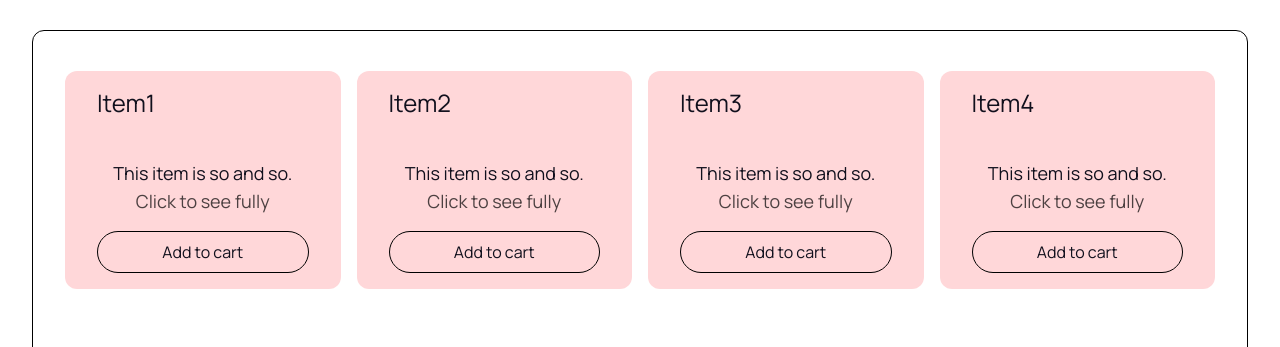
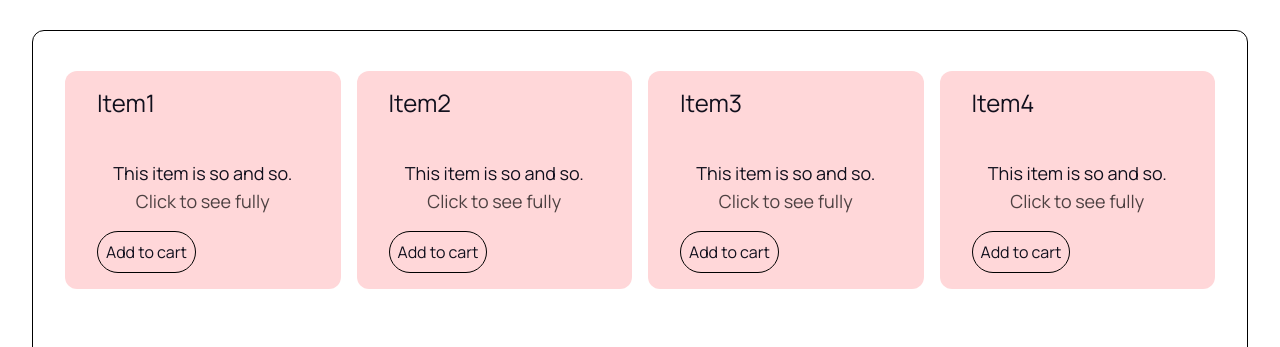
Before and after one commit to notcrimson/e-commerce-site, a React (Vite) app: page /store in a window 1280 px wide. Shown: the part 164-511 px from the top of the page. Built offline with nearby package versions, Linux system fonts and the light colour scheme; the HTML template or start-up script is replaced by a standard one.

Commit message:
Product component, ProductPage & dynamic routing

```diff
--- a/src/App.jsx
+++ b/src/App.jsx
@@ -1,6 +1,6 @@
 import { Navbar } from "./components";
 import { Route, Routes } from "react-router-dom";
-import { Home, Store } from "./pages";
+import { Home, ProductPage, Store } from "./pages";
 
 const App = () => {
   return (
@@ -9,6 +9,7 @@ const App = () => {
       <Routes>
         <Route path="/" element={<Home />} />
         <Route path="/store" element={<Store />} />
+        <Route path="/product/:productID" element={<ProductPage />} />
       </Routes>
     </main>
   );
--- /dev/null
+++ b/src/components/Product/Product.jsx
@@ -0,0 +1,35 @@
+import { Link } from "react-router-dom";
+import PropTypes from "prop-types";
+
+const Product = ({ card: { id, name, description, image } }) => {
+  return (
+    <div>
+      <Link to={`/product/${id}`}>
+        <div
+          className=" border border-none rounded-xl px-[2rem] py-4 my-2 bg-secondary-300/70
+              group transition-all duration-300 hover:bg-secondary-300
+              flex justify-center flex-col"
+        >
+          <h1 className="group-hover:text-white mb-10 text-2xl">{name}</h1>
+
+          <p className="group-hover:text-white text-center text-lg">{description}</p>
+
+          <p className="group-hover:text-white text-lg text-center text-black/70 font-normal mb-4">
+            Click to see fully
+          </p>
+          <Link>
+            <button className="hover:bg-white/40 active:bg-white/70 active:border-white/0 hover:shadow-xl active:drop-shadow-xl border border-solid border-black rounded-3xl p-2 ">
+              Add to cart
+            </button>
+          </Link>
+        </div>
+      </Link>
+    </div>
+  );
+};
+
+Product.propTypes = {
+  card: PropTypes.object,
+};
+
+export default Product;
--- /dev/null
+++ b/src/pages/ProductPage.jsx
@@ -0,0 +1,20 @@
+import { cards } from "../constants/cards";
+import { useParams } from "react-router-dom";
+
+const ProductPage = () => {
+  const { productID } = useParams();
+
+  const singleProduct = cards.find((card) => card.id === parseInt(productID));
+
+  return (
+    <div className="section__padding">
+      <div className="flex justify-center flex-col">
+        <h1>{singleProduct.name}</h1>
+        <p>{singleProduct.description}</p>
+        <p>{singleProduct.img}</p>
+      </div>
+    </div>
+  );
+};
+
+export default ProductPage;
--- a/src/pages/Store.jsx
+++ b/src/pages/Store.jsx
@@ -2,6 +2,7 @@ import { useState } from "react";
 import { GrSearch } from "react-icons/gr";
 import { RiCloseLine, RiFilter2Fill } from "react-icons/ri";
 import { cards } from "../constants/cards";
+import Product from "../components/Product/Product";
 
 const Store = () => {
   const [filterToggle, setfilterToggle] = useState(false);
@@ -39,25 +40,8 @@ const Store = () => {
 
       <div className="px-[2rem] py-[2rem] store__section-content flex">
         <div className="store__section-content-container  border border-solid border-black rounded-xl p-[2rem] w-full  grid grid-cols-4 grid-rows-2 gap-4 ">
-          {cards.map((card) => (
-            <div
-              key={card.id}
-              className="border border-none rounded-xl px-[2rem] py-4 my-2 bg-secondary-300/70
-              group transition-all duration-300 hover:bg-secondary-300
-              flex justify-center flex-col"
-            >
-              <h1 className="group-hover:text-white mb-10 text-2xl">{card.name}</h1>
-
-              <p className="group-hover:text-white text-center text-lg">{card.description}</p>
-
-              <p className="group-hover:text-white text-lg text-center text-black/70 font-normal mb-4">
-                Click to see fully
-              </p>
-
-              <button className="hover:bg-white/40 active:bg-white/70 active:border-white/0 hover:shadow-xl active:drop-shadow-xl border border-solid border-black rounded-3xl p-2">
-                Add to cart
-              </button>
-            </div>
+          {cards?.map((card) => (
+            <Product key={card.id} card={card} />
           ))}
         </div>
       </div>
--- a/src/pages/index.js
+++ b/src/pages/index.js
@@ -1,4 +1,5 @@
 import Home from "./Home";
 import Store from "./Store";
+import ProductPage from "./ProductPage";
 
-export { Home, Store };
+export { Home, Store, ProductPage };
```
